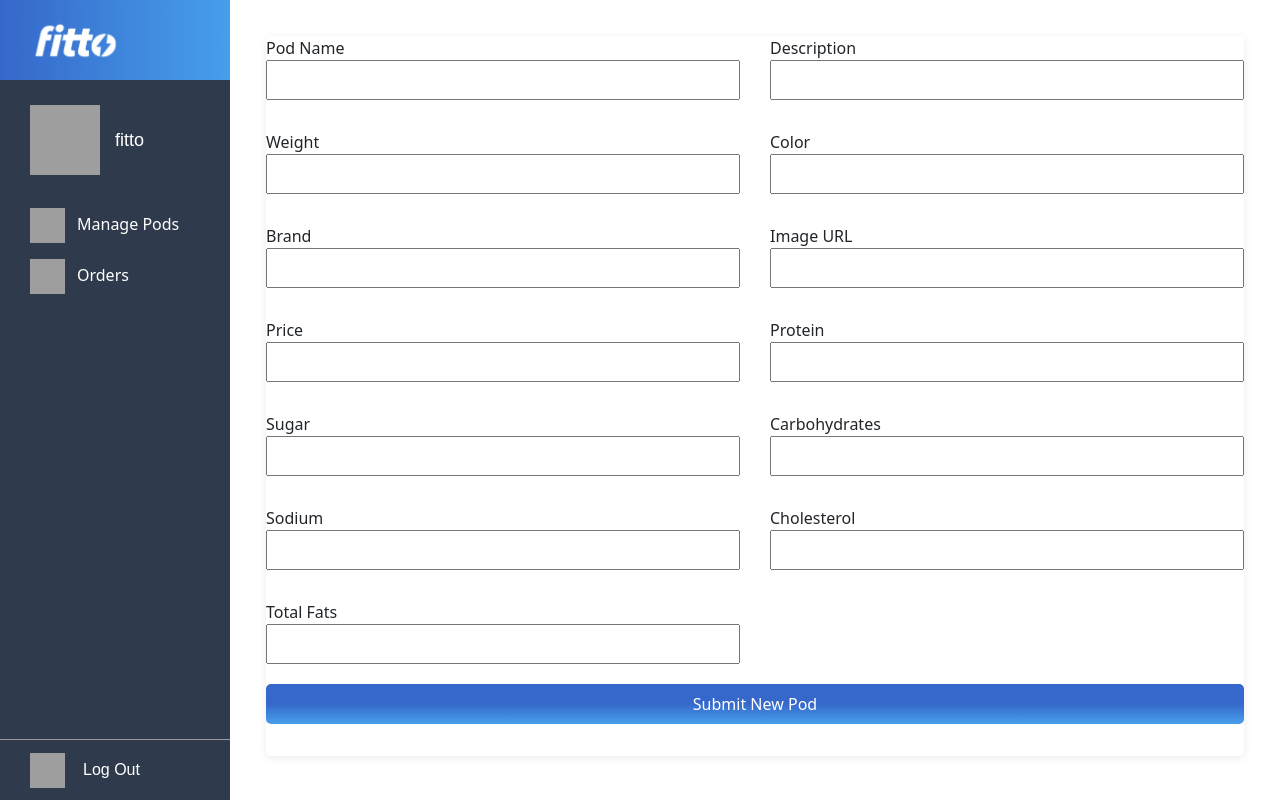
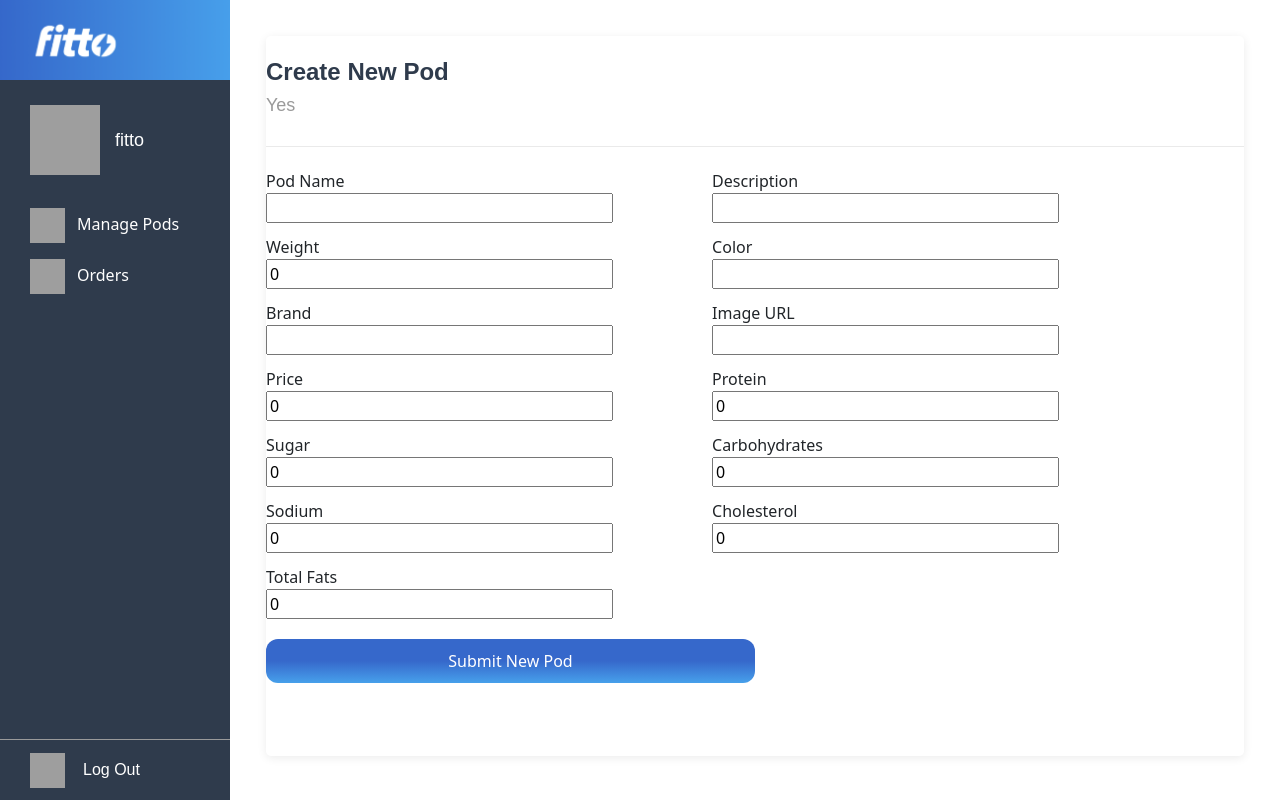
Before and after one commit to Sejj42/rampup-fe, a Next.js app: page /manage-pods/add in a window 1280 px wide. Built offline with nearby package versions, Linux system fonts and the light colour scheme; no server answers; grey boxes are pictures that could not be loaded.

Commit message:
orders list fields spaced out correctly

```diff
--- a/config/index.js
+++ b/config/index.js
@@ -1,4 +1,4 @@
-// export const API_URL =
-//   process.env.NEXT_PUBLIC_API_URL || "http://localhost:3000";
+export const API_URL =
+  process.env.NEXT_PUBLIC_API_URL || "http://localhost:8000";
 
-export const API_URL = "http://localhost:8000";
+// export const API_URL = "http://localhost:8000";
--- a/package.json
+++ b/package.json
@@ -8,6 +8,7 @@
     "lint": "next lint"
   },
   "dependencies": {
+    "axios": "^0.26.0",
     "bootstrap": "^5.1.3",
     "chart.js": "^3.7.1",
     "cors": "^2.8.5",
--- a/pages/manage-pods/add.js
+++ b/pages/manage-pods/add.js
@@ -1,30 +1,53 @@
 import { useState } from "react";
 import { useRouter } from "next/router";
 import styles from "@/styles/AddPodPage.module.css";
-import Layout from "@/components/Layout";
-import Link from "next/link";
 import PageTitle from "@/components/PageTitle";
+import { ToastContainer, toast } from "react-toastify";
+import "react-toastify/dist/ReactToastify.css";
+import { API_URL } from "@/config/index";
+import axios from "axios";
 
 const CreatePodPage = () => {
   const [values, setValues] = useState({
     name: "",
     description: "",
-    weightInG: "",
+    weightInG: 0,
     color: "",
     brand: "",
     imageURL: "",
-    price: "",
-    protein: "",
-    sugar: "",
-    carbohydrates: "",
-    sodium: "",
-    cholesterol: "",
-    totalfats: "",
+    price: 0,
+    protein: 0,
+    sugar: 0,
+    carbohydrates: 0,
+    sodium: 0,
+    cholesterol: 0,
+    totalfats: 0,
   });
   const router = useRouter();
-  const handleSubmit = (e) => {
+  const handleSubmit = async (e) => {
     e.preventDefault();
     console.log(values);
+    const hasEmptyFields = Object.values(values).some((ele) => ele === "");
+    if (hasEmptyFields) {
+      toast.error("Please fill in all fields.");
+    }
+
+    const data = { data: { ...values } };
+
+    const res = await fetch(`${API_URL}/pods`, {
+      method: "POST",
+      headers: {
+        "Content-Type": "application/json",
+      },
+      body: JSON.stringify(data),
+    });
+    if (!res.ok) {
+      toast.error("Something went wrong.");
+    } else {
+      toast.success("Pod added successfully.");
+      // const pods = await res.json();
+      // router.push("/manage-pods");
+    }
   };
 
   const handleInputChange = (e) => {
@@ -35,7 +58,8 @@ const CreatePodPage = () => {
 
   return (
     <>
-      {/* <PageTitle bigTitle="Create New Pod" subTitle="DO IT NOW" /> */}
+      <PageTitle bigTitle="Create New Pod" subTitle="Yes" />
+      <ToastContainer />
       <form onSubmit={handleSubmit} className={styles.form}>
         <div className={styles.grid}>
           <div>
@@ -64,7 +88,7 @@ const CreatePodPage = () => {
               type="number"
               name="weightInG"
               id="weightInG"
-              value={values.weightInG}
+              value={Number(values.weightInG)}
               onChange={handleInputChange}
             />
           </div>
--- a/pages/orders/index.js
+++ b/pages/orders/index.js
@@ -1,6 +1,6 @@
 import OrderList from "@/components/OrderList";
 import PageTitle from "@/components/PageTitle";
-import styles from "@/styles/ManagePodsPage.module.css";
+import styles from "@/styles/OrdersPage.module.css";
 
 import { API_URL } from "../../config";
 
--- a/styles/AddPodPage.module.css
+++ b/styles/AddPodPage.module.css
@@ -3,49 +3,49 @@
 }
 
 .form input {
-  width: 100%;
-  height: 40px;
-  padding: 5px;
-}
-
-.form textarea {
-  width: 100%;
-  height: 150px;
+  width: 80%;
 }
 
 .form input[type="submit"] {
   display: block;
-  width: 100%;
+  width: 50%;
   margin: 20px 0 30px;
-}
-
-.form .file {
-  border: 1px solid #ccc;
-  background-color: #f4f4f4;
-  padding: 10px;
+  border-radius: 12px;
 }
 
 .grid {
   display: grid;
   grid-template-columns: 1fr 1fr;
-  gap: 30px;
-  margin-bottom: 20px;
+  gap: 12px;
+  width: 90%;
+  align-self: center;
 }
 
 .podSubmitBtn {
-  display: inline-block;
   background-image: linear-gradient(#3668cb, #3668cb, #47a0eb);
   color: #fff;
   padding: 10px 20px;
   cursor: pointer;
   border: 0;
   border-radius: 5px;
-  width: 50%;
-  /* align-self: center; */
 }
 
 @media (max-width: 600px) {
   .grid {
     grid-template-columns: 1fr;
   }
+
+  .podSubmitBtn {
+    margin: 0;
+    padding: 0;
+    font-size: 12px;
+  }
 }
+@media (max-width: 500px) {
+  .podSubmitBtn {
+    margin: 0;
+    padding: 0;
+    font-size: 10px;
+    height: 30px;
+  }
+}
--- a/styles/OrderListHeaders.module.css
+++ b/styles/OrderListHeaders.module.css
@@ -2,4 +2,10 @@
   font-size: 14px;
   color: #6c6c6c;
   font-family: Arial, Helvetica, sans-serif;
+
+  display: grid;
+  grid-template-columns: repeat(6, 1fr);
+  grid-template-rows: 1fr;
+  grid-column-gap: 0px;
+  grid-row-gap: 0px;
 }
--- a/styles/OrderListItem.module.css
+++ b/styles/OrderListItem.module.css
@@ -2,4 +2,10 @@
   font-size: 14px;
   font-family: Arial, Helvetica, sans-serif;
   color: #6c6c6c;
+
+  display: grid;
+  grid-template-columns: repeat(6, 1fr);
+  grid-template-rows: 1fr;
+  grid-column-gap: 0px;
+  grid-row-gap: 0px;
 }
```
Also changed, not shown: components/OrderListHeaders.js (+6 -4 lines), components/OrderListItem.js (+8 -7 lines), 1 other file (tests, documents, lock files or other folders).
